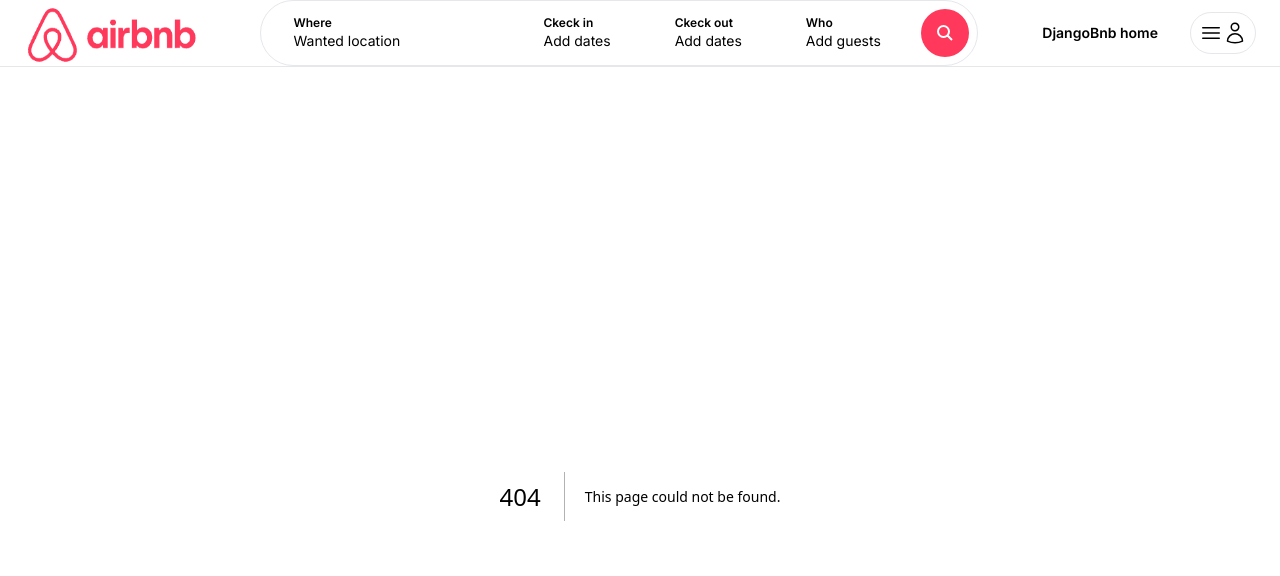
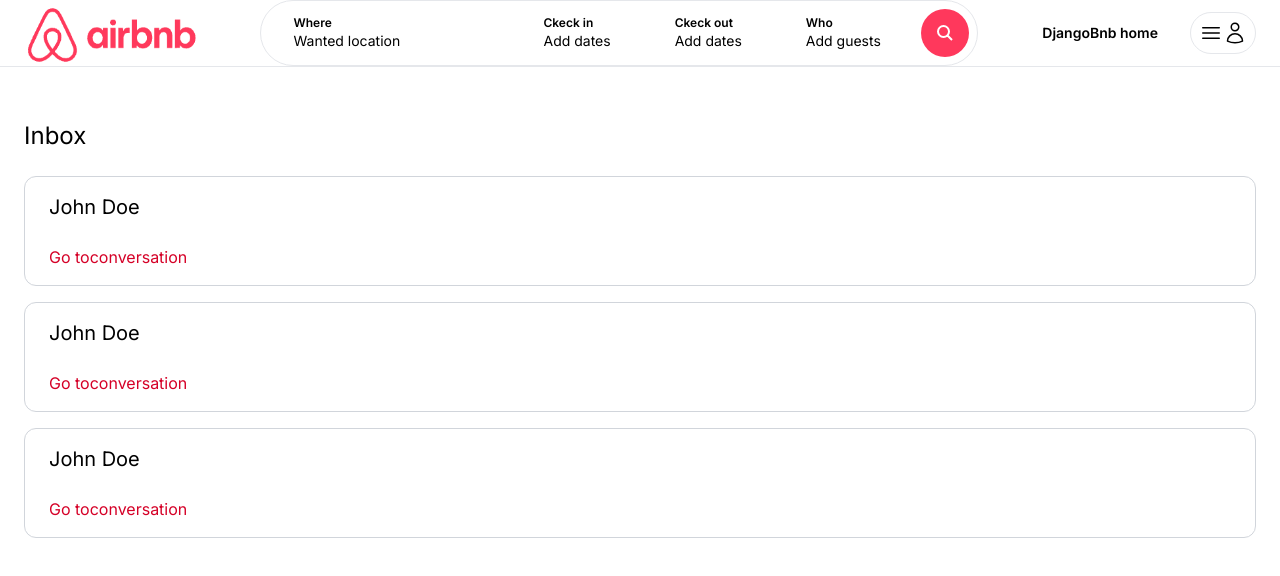
Before and after one commit to khaminvy/airbnb-clone-project, a Next.js app: page /inbox in a window 1280 px wide. Before the commit this address had no page. Shown: the top 576 px of the page. Built offline with nearby package versions, Linux system fonts and the light colour scheme.

Commit message:
Modified myreservation and landlords pages and add inbox page and myproperties pages and one component Conversation on inbox folder

```diff
--- /dev/null
+++ b/app/components/inbox/Conversation.tsx
@@ -0,0 +1,10 @@
+const Conversation = () => {
+    return (
+        <div className="px-6 py-4 border border-gray-300 rounded-xl cursor-pointer">
+            <div className="mb-6 text-xl">John Doe</div>
+            <p className="text-airbnb-dark">Go toconversation</p>
+        </div>
+    )
+}
+
+export default Conversation
--- /dev/null
+++ b/app/inbox/page.tsx
@@ -0,0 +1,14 @@
+import Conversation from "../components/inbox/Conversation"
+
+const InboxPage = () => {
+    return (
+     <main className="max-w-[1500px] mx-auto px-6 pb-6 space-y-4">
+         <h1 className="my-6 text-2xl">Inbox</h1>
+         <Conversation />
+         <Conversation />
+         <Conversation />
+     </main>
+    )
+ }
+
+ export default InboxPage
--- a/app/landlords/[id]/page.tsx
+++ b/app/landlords/[id]/page.tsx
@@ -19,9 +19,9 @@ const LandlordsDetailPage = () => {
                     </div>
                 </aside>
                 <div className="col-span-1 md:col-span-3 pl-0 md:pl-6">
-                <div className="grid grid-cols-1 md:grid-cols-3 gap-6">
-                    <PropertyList />
-                </div>
+                    <div className="grid grid-cols-1 md:grid-cols-3 gap-6">
+                        <PropertyList />
+                    </div>
                 </div>
             </div>
         </main>
--- /dev/null
+++ b/app/myproperties/page.tsx
@@ -0,0 +1,13 @@
+import PropertyList from "../components/properties/PropertyList"
+const MyPropertiesPage = () => {
+   return (
+    <main className="max-w-[1500px] mx-auto px-6 pb-6">
+        <h1 className="my-6 text-2xl">My properties</h1>
+        <div className="grid grid-cols-1 md:grid-cols-3 gap-6">
+            <PropertyList />
+        </div>
+    </main>
+   )
+}
+
+export default MyPropertiesPage
--- a/app/myreservations/page.tsx
+++ b/app/myreservations/page.tsx
@@ -1,6 +1,5 @@
 import Image from "next/image"
-import ContactButton from "../components/ContactButton"
-import PropertyList from "../components/properties/PropertyList"
+
 
 const MyReservationsPage = () => {
     return (
```
